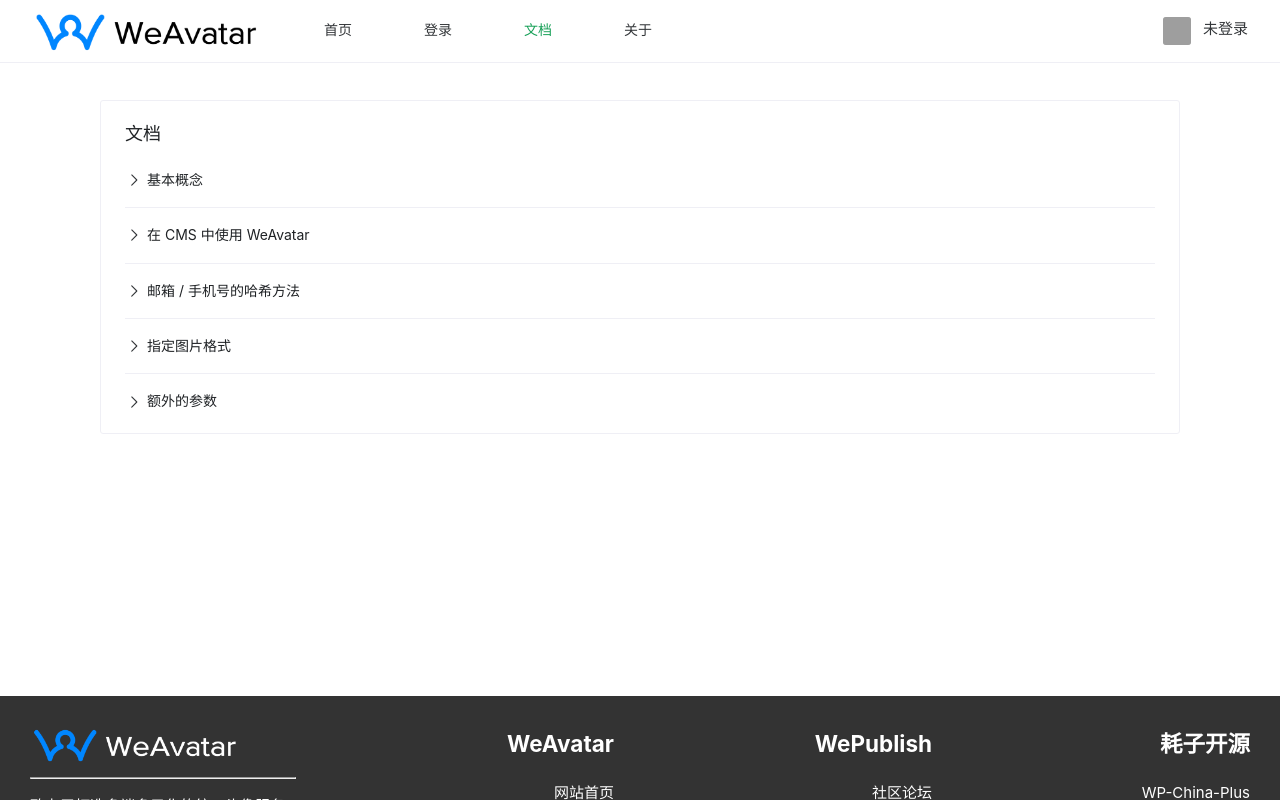
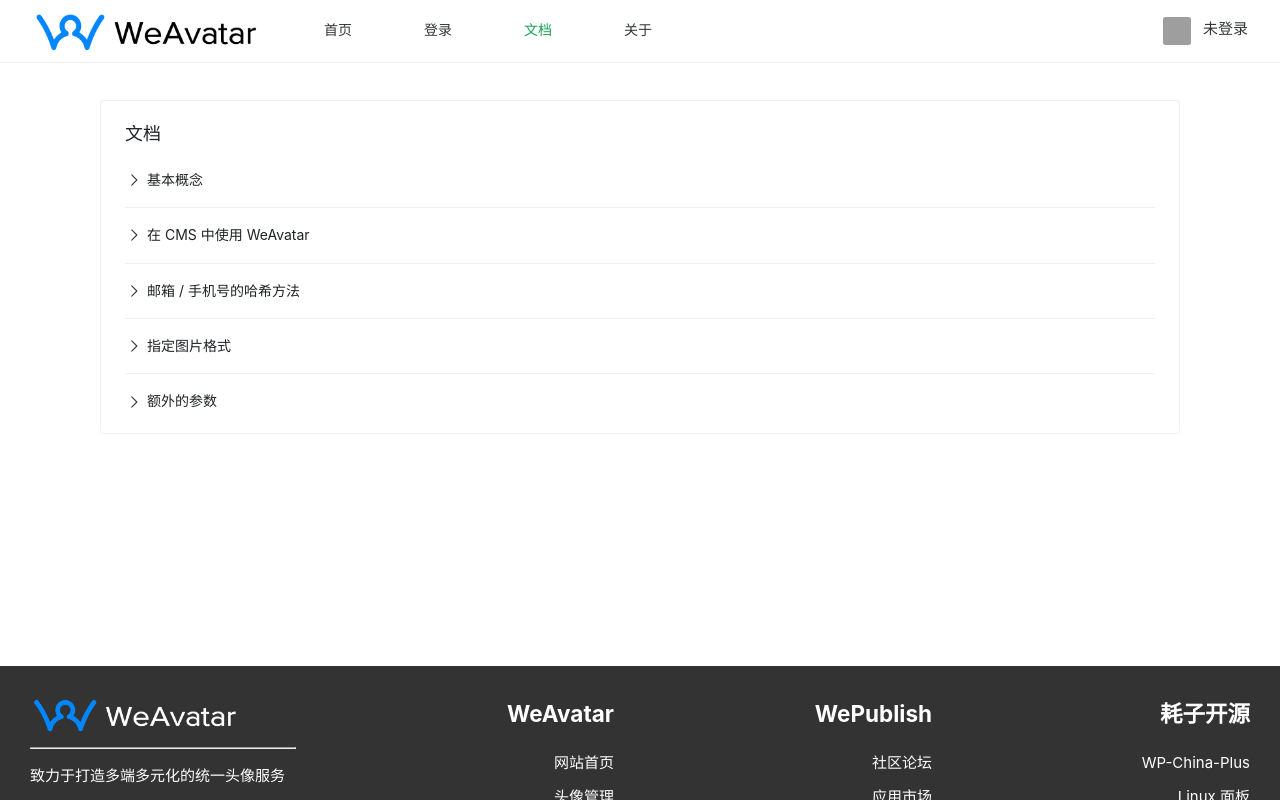
Before and after one commit to weavatar/frontend, a Vue app: page /doc in a window 1280 px wide. Built offline with nearby package versions, Linux system fonts and the light colour scheme; no server answers; grey boxes are pictures that could not be loaded; some icons are missing; what vue-recaptcha-v3 would draw is missing.

Commit message:
feat: 大大大

```diff
--- a/src/views/SiteFooter.vue
+++ b/src/views/SiteFooter.vue
@@ -167,8 +167,7 @@
 }
 
 .footer-list li {
-  list-style: none;
-  padding: 0;
+  margin: 10px 0;
 }
 
 .footer-content {
```
